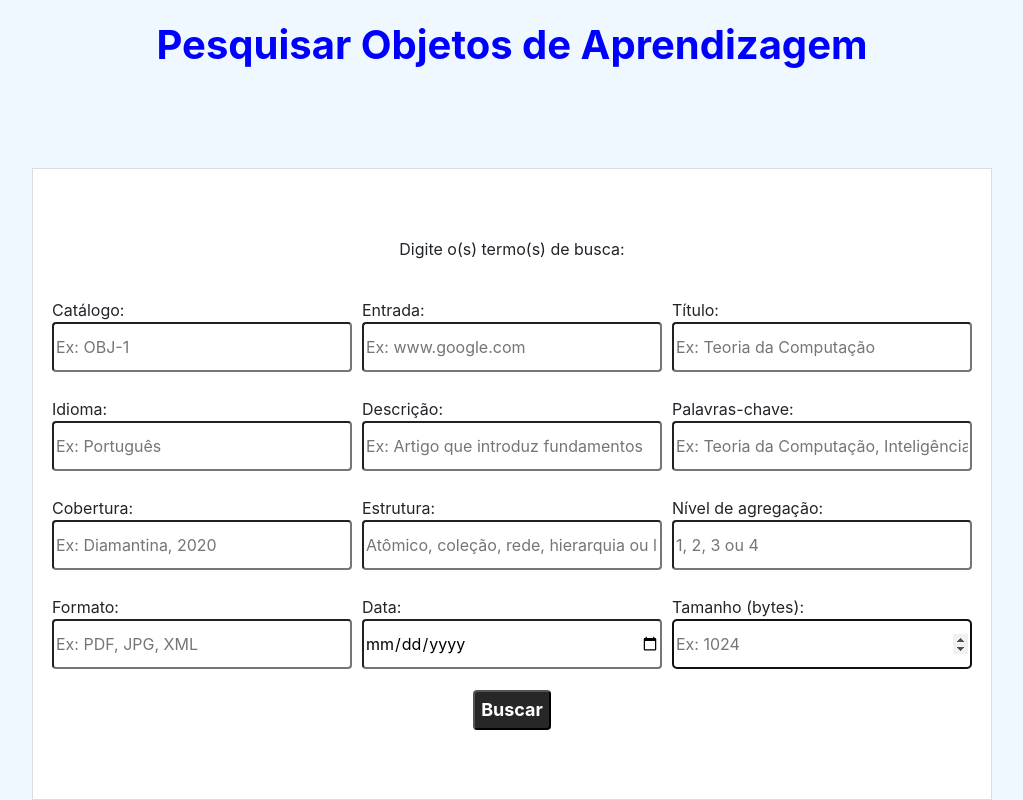
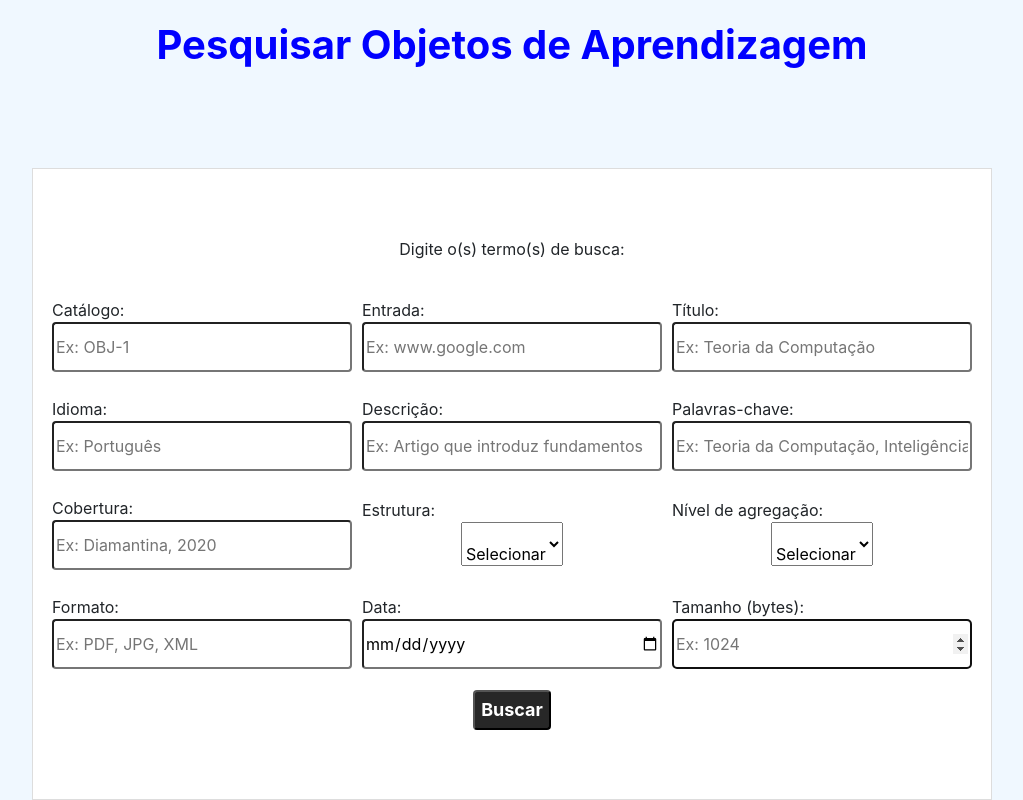
Before and after one commit to guilhermeDTNA/TPSD, a React (Create React App) app in the folder front_end/: page / in a window 1280 px wide. Shown: the whole page, without its empty margins (128-1151 px from the left). Built offline with nearby package versions, Linux system fonts and the light colour scheme.

Commit message:
Adicionando campos fixos para agregação e estrutura

```diff
--- a/front_end/src/App.css
+++ b/front_end/src/App.css
@@ -88,6 +88,10 @@ form#campo a{
   text-decoration: none;
   color: #272727;
   font-size: 10px;
+}
+
+.select{
+  padding-top: 20px;
 }
 
 
@@ -187,6 +191,9 @@ form#campo a{
     color: #272727;
   }
 
+  .agreg{
+
+  }
 
 
 }
--- a/front_end/src/Home.js
+++ b/front_end/src/Home.js
@@ -2,6 +2,7 @@ import React, {Component} from 'react';
 import api from './api';
 import {FaSpinner} from 'react-icons/fa';
 import 'bootstrap/dist/css/bootstrap.css';
+import './App.css';
 
 
 export default class Home extends Component{
@@ -25,6 +26,8 @@ export default class Home extends Component{
 		}
 
 		this.buscar = this.buscar.bind(this);
+		this.alteraAgregacao = this.alteraAgregacao.bind(this);
+		this.alteraEstrutura = this.alteraEstrutura.bind(this);
 	}
 
 	async buscar(event){
@@ -63,9 +66,9 @@ export default class Home extends Component{
     	alert('Sua pesquisa não retornou resultado!');
     }
     else{
+    	//alert(agregacao);
     let pagina = window.open('http://localhost:8000/consulta_objetos?&format=json&'+url,"_blank"); // abre em nova janela
 }
-
 
 
 //});
@@ -92,6 +95,30 @@ this.setState(state);
 		//Não atualiza a página
 		//event.preventDefault();
 	}
+
+	alteraAgregacao(event) {
+
+		//if(event.target.value==='2' || event.target.value==='3' || event.target.value==='4'){
+			this.setState({agregacao: event.target.value});
+		//} else {
+		//	this.setState({agregacao: '1'});
+		//}
+	}
+
+	alteraEstrutura(event) {
+
+		//if(event.target.value==='Coleção' || event.target.value==='Rede' || event.target.value==='Hierarquia' || event.target.value==='Linear'){
+			this.setState({estrutura: event.target.value});
+		//} else {
+		//	this.setState({estrutura: 'Atômico'});
+		//}
+	}
+
+
+
+	//<input type="number" autoComplete="on" autoFocus value={this.state.agregacao} onChange={(e) => this.setState({agregacao: e.target.value})} placeholder="1, 2, 3 ou 4" /></td>
+	//<input type="text" autoComplete="on" autoFocus value={this.state.estrutura} onChange={(e) => this.setState({estrutura: e.target.value})} placeholder="Atômico, coleção, rede, hierarquia ou linear" /></td>
+
 
 	render(){
 		if(this.state.loading){
@@ -138,8 +165,32 @@ this.setState(state);
 				<tr>
 
 				<td className="coluna">Cobertura: <input type="text" autoComplete="on" autoFocus value={this.state.cobertura} onChange={(e) => this.setState({cobertura: e.target.value})} placeholder="Ex: Diamantina, 2020" /></td>
-				<td className="coluna">Estrutura: <input type="text" autoComplete="on" autoFocus value={this.state.estrutura} onChange={(e) => this.setState({estrutura: e.target.value})} placeholder="Atômico, coleção, rede, hierarquia ou linear" /></td>
-				<td className="coluna">Nível de agregação: <input type="number" autoComplete="on" autoFocus value={this.state.agregacao} onChange={(e) => this.setState({agregacao: e.target.value})} placeholder="1, 2, 3 ou 4" /></td>
+				<td className="coluna">Estrutura:
+
+				<p align="center" >
+				<select className="select" onChange={this.alteraEstrutura}>
+				<option>Selecionar</option>
+				<option value='Atômico'>Atômico</option>
+				<option value='Coleção'>Coleção</option>
+				<option value='Rede'>Rede</option>
+				<option value='Hierarquia'>Hierarquia</option>
+				<option value='Linear'>Linear</option>
+				</select>
+				</p>
+				</td>
+
+				<td className="coluna">Nível de agregação:
+
+				<p align="center" >
+				<select className="select" onChange={this.alteraAgregacao}>
+				<option>Selecionar</option>
+				<option value='1'>1</option>
+				<option value='2'>2</option>
+				<option value='3'>3</option>
+				<option value='4'>4</option>
+				</select>
+				</p>
+				</td>
 
 				</tr>
 
```
Also changed, not shown: 1 other file (tests, documents, lock files or other folders).
